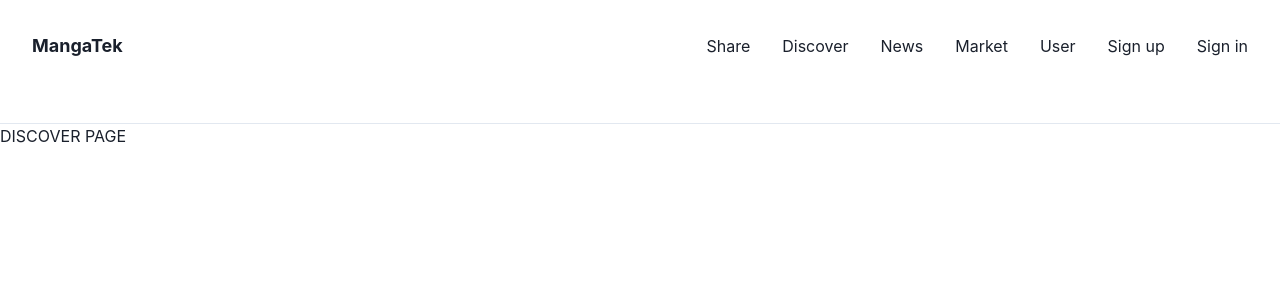
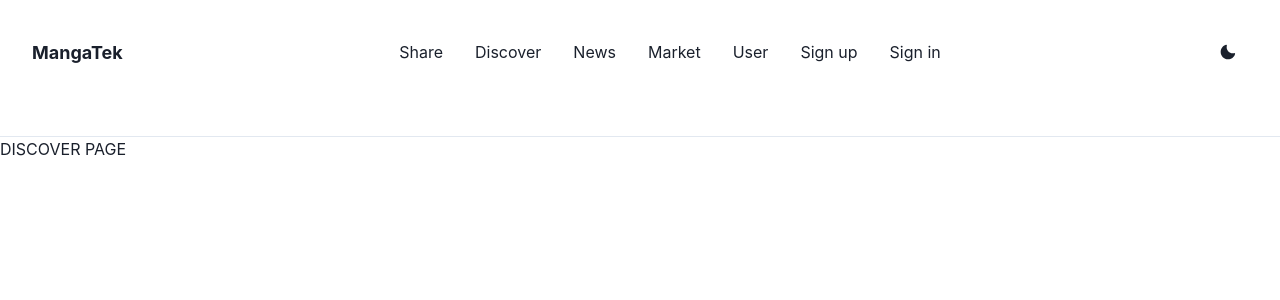
Before and after one commit to TavaresGaetan/mangatek, a React (Create React App) app: page /discover in a window 1280 px wide. Shown: the top 300 px of the page. Built offline with nearby package versions, Linux system fonts and the light colour scheme; no server answers.

Commit message:
night theme

```diff
--- a/src/components/Navigation/index.tsx
+++ b/src/components/Navigation/index.tsx
@@ -3,8 +3,20 @@ import { Link } from "react-router-dom";
 import SignOutButton from "../SignOut";
 import { AuthUserContext } from "../Session";
 import * as ROUTES from "../../constants/routes";
-import { Box, Text, Stack, Flex } from "@chakra-ui/react";
-import { CloseIcon, TriangleDownIcon } from "@chakra-ui/icons";
+import {
+  Box,
+  Text,
+  Stack,
+  Flex,
+  useColorMode,
+  IconButton,
+} from "@chakra-ui/react";
+import {
+  CloseIcon,
+  TriangleDownIcon,
+  SunIcon,
+  MoonIcon,
+} from "@chakra-ui/icons";
 
 import Logo from "./Logo";
 
@@ -34,6 +46,7 @@ const MenuItem = ({ children, isLast, to = "/", ...rest }: any) => {
 const Navigation = ({ authUser }: any) => {
   const [isOpen, setIsOpen] = React.useState(false);
   const toggle = () => setIsOpen(!isOpen);
+  const { colorMode, toggleColorMode } = useColorMode();
   return (
     <Flex
       as="nav"
@@ -55,6 +68,12 @@ const Navigation = ({ authUser }: any) => {
           )
         }
       </AuthUserContext.Consumer>
+      <IconButton
+        onClick={toggleColorMode}
+        icon={colorMode === "light" ? <MoonIcon /> : <SunIcon />}
+        aria-label="Toggle Theme"
+        variant="ghost"
+      />
     </Flex>
   );
 };
--- a/src/index.tsx
+++ b/src/index.tsx
@@ -4,11 +4,12 @@ import "./index.css";
 import App from "./App";
 import * as serviceWorker from "./serviceWorker";
 import Firebase, { FirebaseContext } from "./components/Firebase";
-import { ChakraProvider } from "@chakra-ui/react";
+import { ChakraProvider, ColorModeScript } from "@chakra-ui/react";
 
 ReactDOM.render(
   <ChakraProvider>
     <FirebaseContext.Provider value={new Firebase()}>
+      <ColorModeScript initialColorMode="dark" />
       <App />
     </FirebaseContext.Provider>
   </ChakraProvider>,
```
